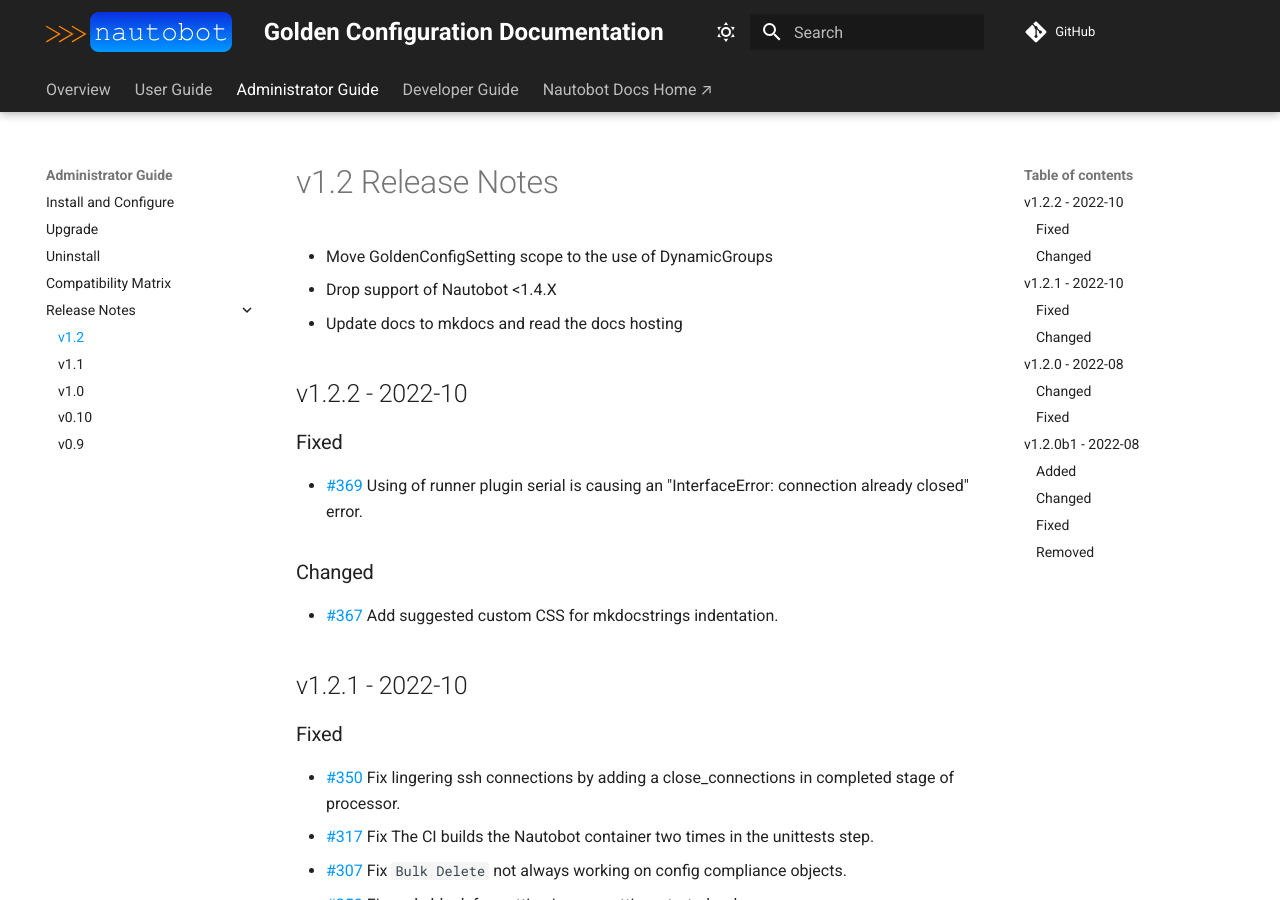
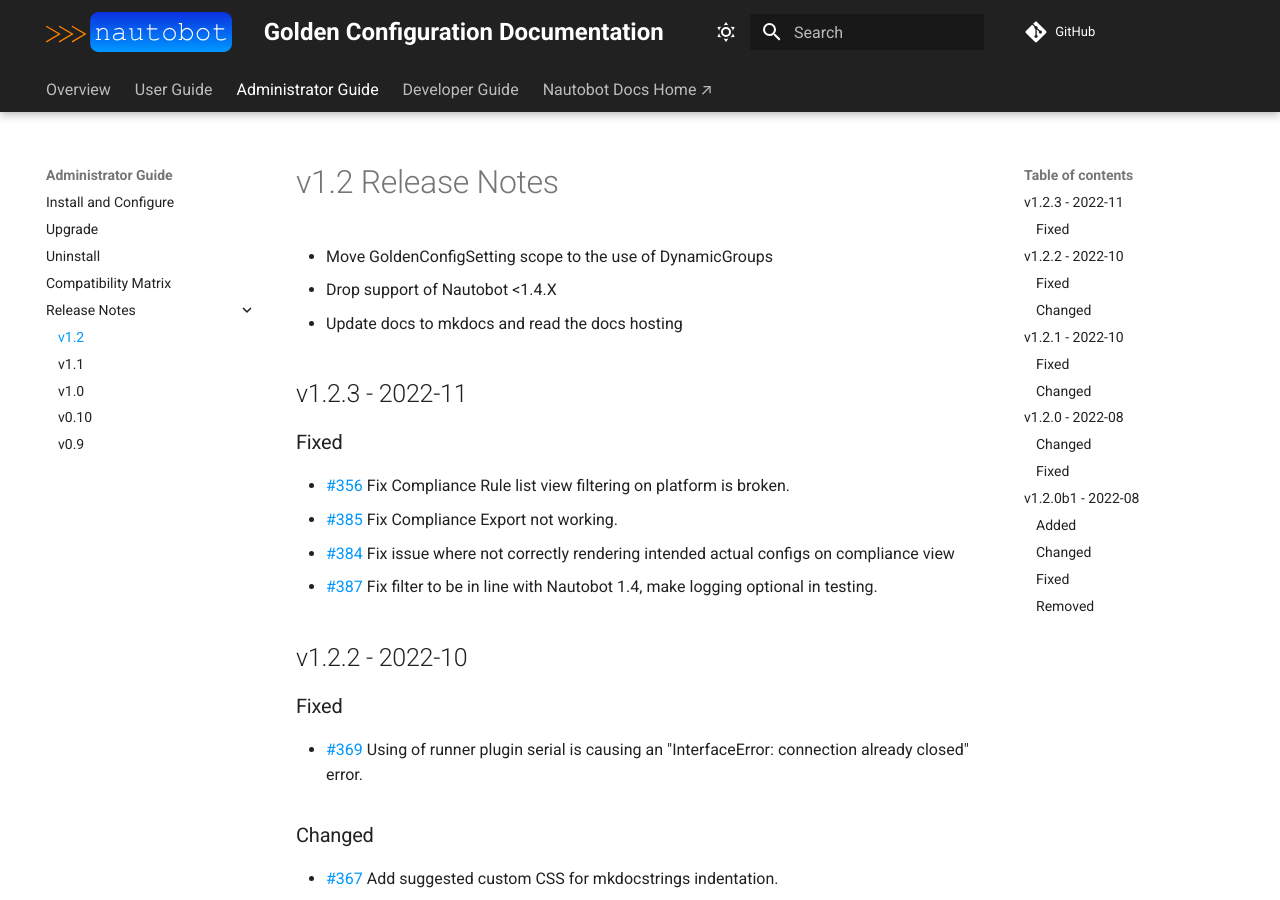
Before and after one commit to nautobot/nautobot-app-golden-config, an MkDocs documentation site: the page built from docs/admin/release_notes/version_1.2.md, in a window 1280 px wide and 900 px high. Built offline with MkDocs 1.6.1 and Material for MkDocs 9.7.7, drawn with Linux system fonts in a browser that asks for light colours; comment, search, counter and statistics services are not loaded.

Commit message:
Prep v1.2.3

```diff
--- a/docs/admin/release_notes/version_1.2.md
+++ b/docs/admin/release_notes/version_1.2.md
@@ -3,6 +3,15 @@
 - Move GoldenConfigSetting scope to the use of DynamicGroups
 - Drop support of Nautobot <1.4.X
 - Update docs to mkdocs and read the docs hosting
+
+## v1.2.3 - 2022-11
+
+### Fixed
+
+- [#356](https://github.com/nautobot/nautobot-plugin-golden-config/issues/356) Fix Compliance Rule list view filtering on platform is broken.
+- [#385](https://github.com/nautobot/nautobot-plugin-golden-config/pull/385) Fix Compliance Export not working.
+- [#384](https://github.com/nautobot/nautobot-plugin-golden-config/pull/384) Fix issue where not correctly rendering intended actual configs on compliance view
+- [#387](https://github.com/nautobot/nautobot-plugin-golden-config/pull/387) Fix filter to be in line with Nautobot 1.4, make logging optional in testing.
 
 ## v1.2.2 - 2022-10
 
--- a/pyproject.toml
+++ b/pyproject.toml
@@ -1,6 +1,6 @@
 [tool.poetry]
 name = "nautobot-golden-config"
-version = "1.2.2"
+version = "1.2.3"
 description = "A plugin for configuration on nautobot"
 authors = ["Network to Code, LLC", "<opensource@networktocode.com>"]
 
```
